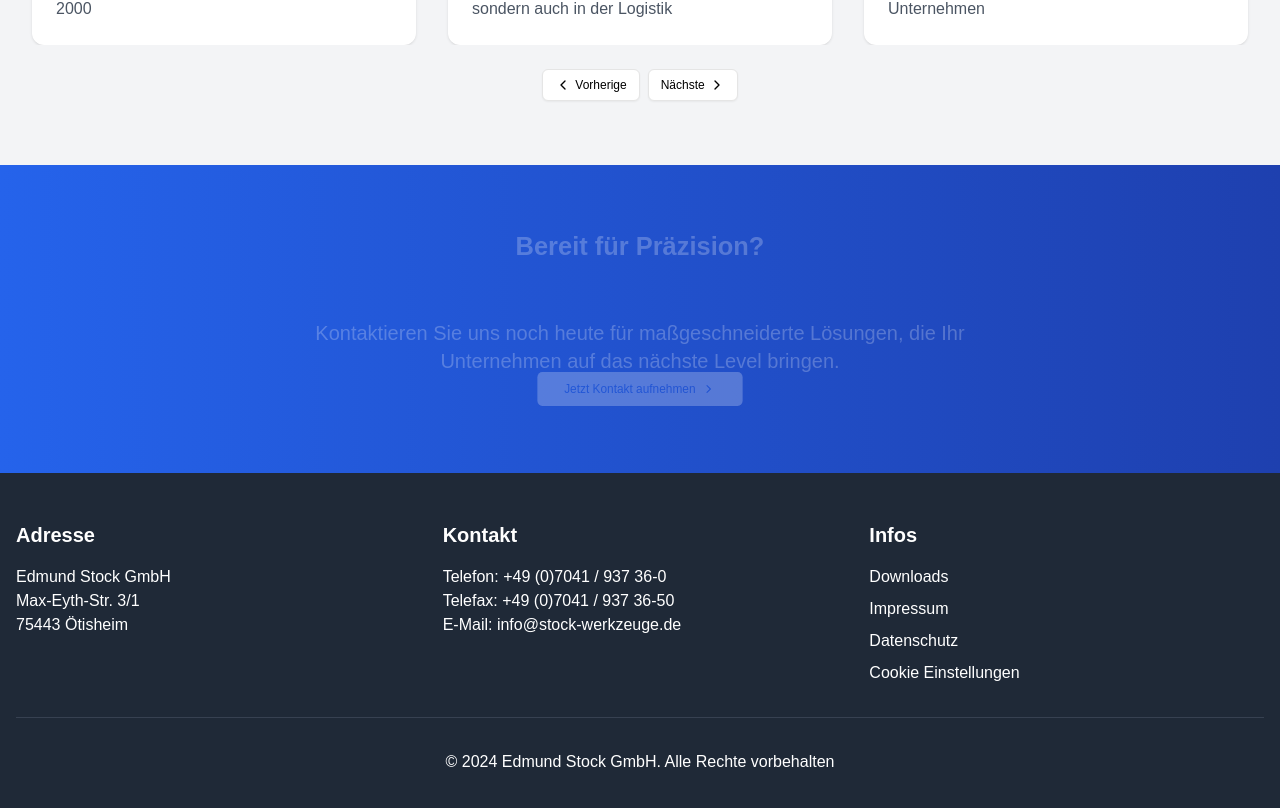
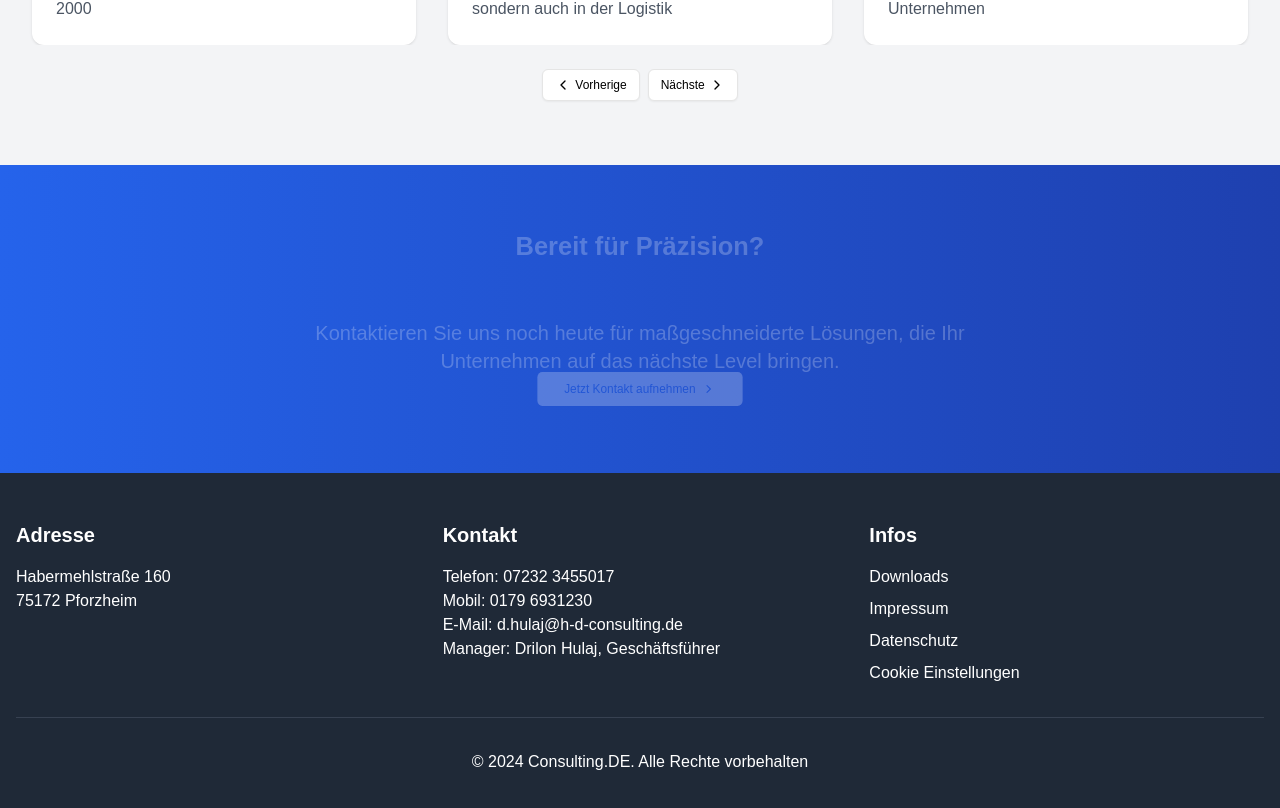
Before and after one commit to EnisGjocaj/consulting.de, a Next.js app: page / in a window 1280 px wide. Shown: the part 1603-2411 px from the top of the page. Built offline with nearby package versions, Linux system fonts and the light colour scheme.

Commit message:
made the contact information changes

```diff
--- a/src/app/contact/page.tsx
+++ b/src/app/contact/page.tsx
@@ -7,14 +7,14 @@ import { Input } from "@/components/ui/input"
 import { Textarea } from "@/components/ui/textarea"
 import { Button } from "@/components/ui/button"
 import { Checkbox } from "@/components/ui/checkbox"
-import { MapPin, Mail, Phone, ChevronRight } from 'lucide-react'
+import { MapPin, Mail, Phone, ChevronRight, Smartphone } from 'lucide-react'
 
 const employees = [
   {
-    name: 'Rainer Stock',
-    position: 'CEO',
-    frontImage: '/placeholder.svg?height=400&width=300',
-    backImage: '/placeholder.svg?height=400&width=300'
+    name: 'Drilon Hulaj',
+    position: 'Geschäftsführer',
+    frontImage: '/images/cnc9.jpg',
+    backImage: '/images/logo.jpg'
   },
   {
     name: 'Sven Isenmann',
@@ -31,7 +31,7 @@ const employees = [
 ]
 
 export default function ContactPage() {
-  const [flipped, setFlipped] = useState<number | null>(null)
+  const [flipped, setFlipped] = useState<number | null>(null);
 
   return (
     <div className="min-h-screen bg-gray-50 py-12 px-4 sm:px-6 lg:px-8 mt-20">
@@ -52,16 +52,28 @@ export default function ContactPage() {
                 transition={{ duration: 0.6 }}
                 style={{ transformStyle: 'preserve-3d' }}
               >
-                <div className="absolute w-full h-full backface-hidden overflow-hidden rounded-xl">
+                {/* Front Image */}
+                <div
+                  className="absolute w-full h-full overflow-hidden rounded-xl"
+                  style={{
+                    backfaceVisibility: 'hidden',  // Ensure the back side isn't visible when flipped
+                    transform: 'rotateY(0deg)'     // Front side faces forward
+                  }}
+                >
                   <img src={employee.frontImage} alt={employee.name} className="w-full h-full object-cover" />
                   <div className="absolute bottom-0 left-0 right-0 bg-gradient-to-t from-black to-transparent text-white p-6">
                     <h3 className="text-2xl font-semibold">{employee.name}</h3>
                     <p className="text-lg">{employee.position}</p>
                   </div>
                 </div>
+
+                {/* Back Image */}
                 <div
-                  className="absolute w-full h-full backface-hidden overflow-hidden rounded-xl"
-                  style={{ transform: 'rotateY(180deg)' }}
+                  className="absolute w-full h-full overflow-hidden rounded-xl"
+                  style={{
+                    backfaceVisibility: 'hidden',  // Ensure the front side isn't visible when flipped
+                    transform: 'rotateY(180deg)',  // Back side faces backward
+                  }}
                 >
                   <img src={employee.backImage} alt={employee.name} className="w-full h-full object-cover opacity-50" />
                   <div className="absolute inset-0 bg-blue-600 bg-opacity-70 flex items-center justify-center">
@@ -74,11 +86,14 @@ export default function ContactPage() {
                     </div>
                   </div>
                 </div>
+
               </motion.div>
             </motion.div>
           ))}
         </div>
+      </div>
 
+      <div>
         <div className="bg-white shadow-2xl rounded-2xl overflow-hidden mb-24">
           <div className="grid grid-cols-1 lg:grid-cols-2">
             <div className="p-12 bg-gradient-to-br from-blue-600 to-blue-800 text-white">
@@ -86,15 +101,21 @@ export default function ContactPage() {
               <div className="space-y-6">
                 <div className="flex items-center">
                   <MapPin className="mr-4 h-6 w-6" />
-                  <p className="text-lg">Max-Eyth-Str. 3/1, 75443 Ötisheim</p>
+                  <div className="text-lg">Habermehlstraße 160<br/>
+                          75172 Pforzheim
+                  </div>
                 </div>
                 <div className="flex items-center">
                   <Mail className="mr-4 h-6 w-6" />
-                  <p className="text-lg">info@stock-werkzeuge.de</p>
+                  <p className="text-lg">d.hulaj@h-d-consulting.de</p>
+                </div>
+                <div className="flex items-center">
+                  <Smartphone className="mr-4 h-6 w-6" />
+                  <p className="text-lg">07232 3455017</p>
                 </div>
                 <div className="flex items-center">
                   <Phone className="mr-4 h-6 w-6" />
-                  <p className="text-lg">+49 (0)7041 / 937 36-0</p>
+                  <p className="text-lg">01796931230</p>
                 </div>
               </div>
               <div className="mt-12">
@@ -139,8 +160,16 @@ export default function ContactPage() {
           <h2 className="text-3xl font-semibold mb-8 text-gray-900">So finden Sie uns</h2>
           <div className="bg-white rounded-2xl shadow-2xl overflow-hidden">
             <div className="aspect-w-16 aspect-h-9">
-              <iframe
+              {/* <iframe
                 src="https://www.google.com/maps/embed?pb=!1m18!1m12!1m3!1d2624.9916256937604!2d2.2922926156740844!3d48.858370079287466!2m3!1f0!2f0!3f0!3m2!1i1024!2i768!4f13.1!3m3!1m2!1s0x47e66e2964e34e2d%3A0x8ddca9ee380ef7e0!2sEiffel%20Tower!5e0!3m2!1sen!2sus!4v1621531907578!5m2!1sen!2sus"
+                width="100%"
+                height="100%"
+                style={{ border: 0 }}
+                allowFullScreen
+                loading="lazy"
+              ></iframe> */}
+               <iframe
+                src="https://www.google.com/maps/embed?pb=!1m18!1m12!1m3!1d2530.2820337976467!2d8.654536415963275!3d48.88469417929284!2m3!1f0!2f0!3f0!3m2!1i1024!2i768!4f13.1!3m3!1m2!1s0x4797e3ed4e3c0f93%3A0x5ee25060c4e34f9d!2sHabermehlstraße%20160%2C%2075172%20Pforzheim!5e0!3m2!1sen!2sus!4v1697430869814!5m2!1sen!2sus"
                 width="100%"
                 height="100%"
                 style={{ border: 0 }}
--- a/src/components/Footer.tsx
+++ b/src/components/Footer.tsx
@@ -1,4 +1,4 @@
-import Link from "next/link"
+import Link from "next/link";
 
 function Footer() {
     return (
@@ -7,15 +7,15 @@ function Footer() {
           <div className="grid grid-cols-1 md:grid-cols-3 gap-8">
             <div>
               <h3 className="text-xl font-bold mb-4">Adresse</h3>
-              <p>Edmund Stock GmbH</p>
-              <p>Max-Eyth-Str. 3/1</p>
-              <p>75443 Ötisheim</p>
+              <p>Habermehlstraße 160</p>
+              <p>75172 Pforzheim</p>
             </div>
             <div>
               <h3 className="text-xl font-bold mb-4">Kontakt</h3>
-              <p>Telefon: +49 (0)7041 / 937 36-0</p>
-              <p>Telefax: +49 (0)7041 / 937 36-50</p>
-              <p>E-Mail: info@stock-werkzeuge.de</p>
+              <p>Telefon: 07232 3455017</p>
+              <p>Mobil: 0179 6931230</p>
+              <p>E-Mail: d.hulaj@h-d-consulting.de</p>
+              <p>Manager: Drilon Hulaj, Geschäftsführer</p>
             </div>
             <div>
               <h3 className="text-xl font-bold mb-4">Infos</h3>
@@ -28,11 +28,11 @@ function Footer() {
             </div>
           </div>
           <div className="mt-8 pt-8 border-t border-gray-700 text-center">
-            <p>&copy; 2024 Edmund Stock GmbH. Alle Rechte vorbehalten</p>
+            <p>&copy; 2024 Consulting.DE. Alle Rechte vorbehalten</p>
           </div>
         </div>
       </footer>
     )
-  }
+}
 
-  export default Footer;
+export default Footer;
```
